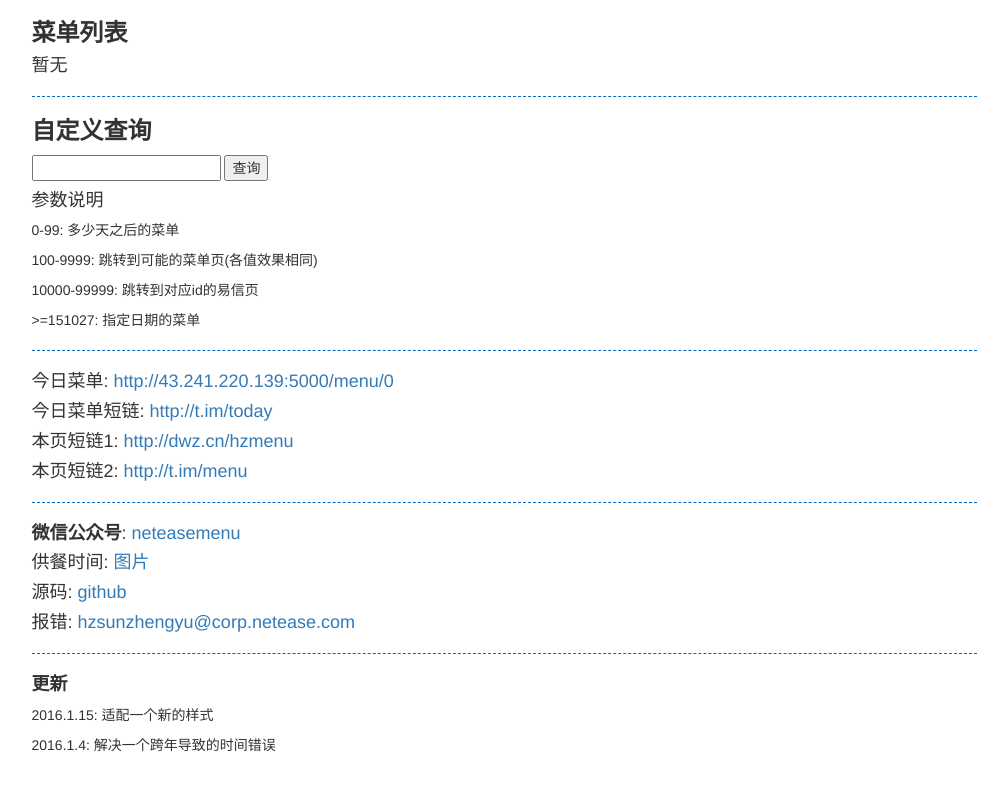
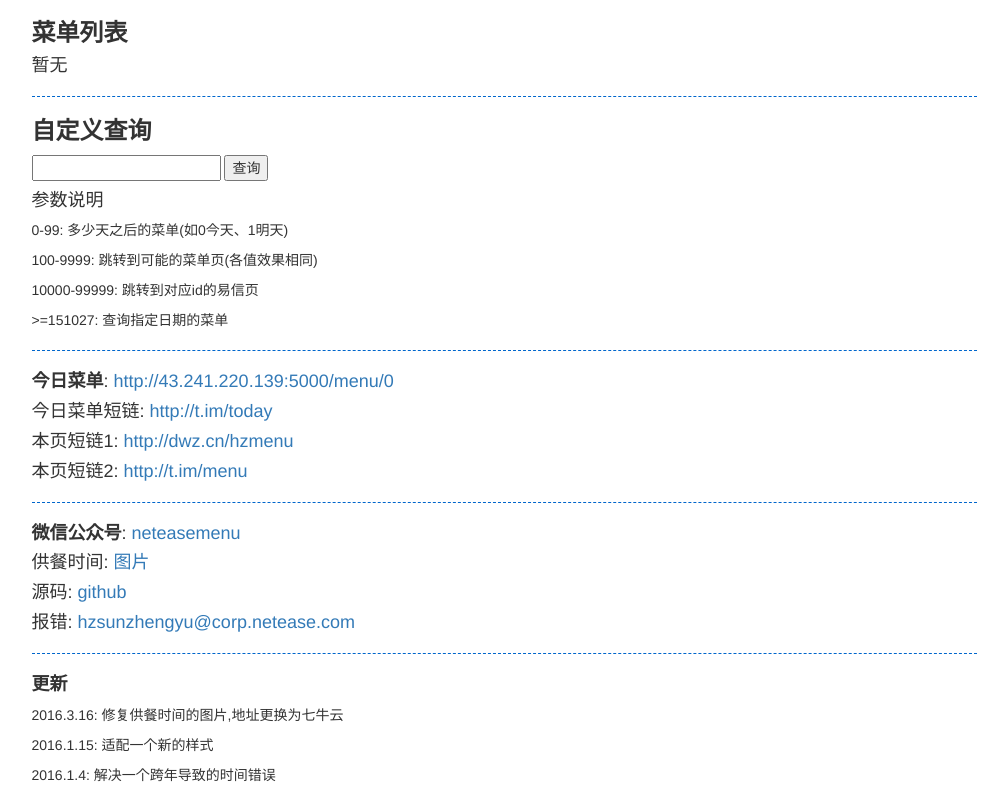
Before and after one commit to arcsun/neteaseMenu, a Flask app: template templates/menu.html in a window 1280 px wide. Shown: the whole page, without its empty margins (136-1144 px from the left). Run offline with Flask 2, Linux system fonts and the light colour scheme; the template is opened without the code that fills it, so the values that code supplies are empty; some libraries are stand-ins or nearby versions.

Commit message:
修复供餐时间图片,微调样式

```diff
--- a/templates/menu.html
+++ b/templates/menu.html
@@ -33,26 +33,27 @@
             </form>
 
             <h4>参数说明</h4>
-            <p>0-99: 多少天之后的菜单</p>
+            <p>0-99: 多少天之后的菜单(如0今天、1明天)</p>
             <p>100-9999: 跳转到可能的菜单页(各值效果相同)</p>
             <p>10000-99999: 跳转到对应id的易信页</p>
-            <p>>=151027: 指定日期的菜单</p>
+            <p>>=151027: 查询指定日期的菜单</p>
 
             <hr style="height:1px;border:none;border-top:1px dashed #0066CC;" />
 
-            <h4>今日菜单: <a href="http://43.241.220.139:5000/menu/0">http://43.241.220.139:5000/menu/0</a></h4>
+            <h4><b>今日菜单</b>: <a href="http://43.241.220.139:5000/menu/0">http://43.241.220.139:5000/menu/0</a></h4>
             <h4>今日菜单短链: <a href="http://t.im/today">http://t.im/today</a></h4>
             <h4>本页短链1: <a href="http://dwz.cn/hzmenu">http://dwz.cn/hzmenu</a></h4>
             <h4>本页短链2: <a href="http://t.im/menu">http://t.im/menu</a></h4>
 
             <hr style="height:1px;border:none;border-top:1px dashed #0066CC;" />
             <h4><b>微信公众号</b>: <a href="http://i4.tietuku.com/31ba2c25ff98efdf.jpg">neteasemenu</a></h4>
-            <h4>供餐时间: <a href="http://i4.tietuku.com/6b439c74e67d5336.jpg">图片</a></h4>
+            <h4>供餐时间: <a href="http://7xj5y6.com1.z0.glb.clouddn.com/16-3-16/84962471.jpg">图片</a></h4>
             <h4>源码: <a href="https://github.com/arcsun/neteaseMenu">github</a></h4>
             <h4>报错: <a href="mailto:hzsunzhengyu@corp.netease.com">hzsunzhengyu@corp.netease.com</a></h4>
 
             <hr style="height:1px;border:none;border-top:1px dashed #0066CC;" />
             <h4><b>更新</b></h4>
+            <p>2016.3.16: 修复供餐时间的图片,地址更换为七牛云</p>
             <p>2016.1.15: 适配一个新的样式</p>
             <p>2016.1.4: 解决一个跨年导致的时间错误</p>
 		</div>
```
Also changed, not shown: static/schedule.jpg (added), 1 other file.
